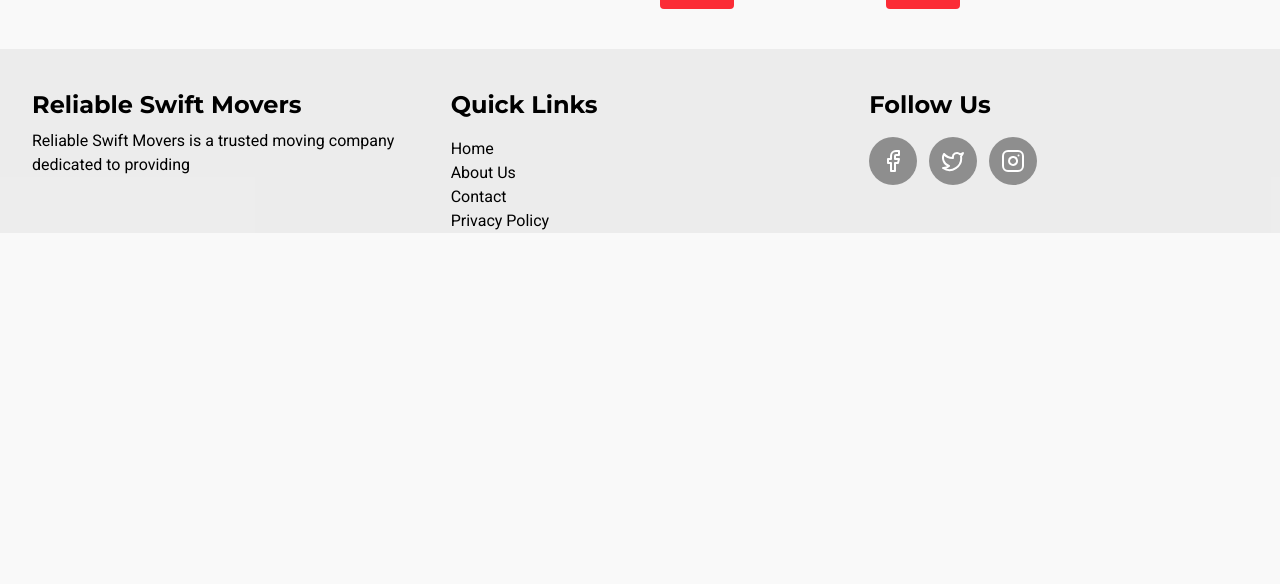
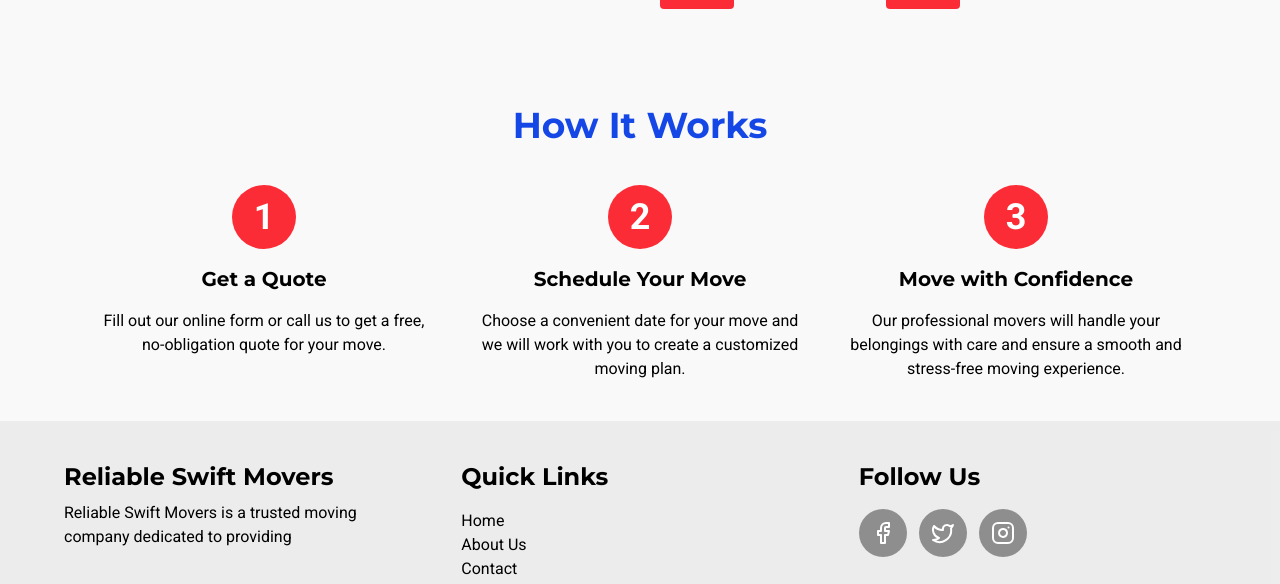
Before and after one commit to quophiBonney/reliableswiftmovers, a React (Vite) app: page /about in a window 1280 px wide. Shown: the part 586-1170 px from the top of the page. Before the commit the page ends 819 px from the top, so only its background shows below. Built offline with nearby package versions, Linux system fonts and the light colour scheme.

Commit message:
almost done with ui

```diff
--- a/src/components/AboutInfo.jsx
+++ b/src/components/AboutInfo.jsx
@@ -1,21 +1,38 @@
-import React from 'react'
-import {ChartNoAxesCombined, Van} from 'lucide-react'
+import React from "react";
+import { ChartNoAxesCombined, Van } from "lucide-react";
 
 const AboutInfo = () => {
   return (
     <section className="grid grid-cols-1 md:grid-cols-2 gap-10 mt-16 mb-10">
       <div>
-        <img src={"https://images.pexels.com/photos/6169010/pexels-photo-6169010.jpeg"} alt="" className="shadow-xl rounded-lg"/>
+        <img
+          src={
+            "https://images.pexels.com/photos/6169010/pexels-photo-6169010.jpeg"
+          }
+          alt=""
+          className="shadow-xl rounded-lg"
+        />
       </div>
       <div className="space-y-4">
-        <p className="text-red-500 text-base uppercase lg:mt-16">About -</p>
-        <h4 className="text-3xl font-bold">We are leader in moving companies in Canada</h4>
-        <p className="text-base">All Canada Van Lines (ACVL), among top moving companies in Alberta, provides tailored relocations across Canada with personalized attention. Our specialists securely pack, transport, and unpack using top techniques. With 2000+ satisfied customers, trust us for hassle-free moves tailored to your needs. We handle the details so you can move forward confidently</p>
+        <p className="text-red-500 text-base uppercase lg:mt-16 font-bold">
+          About -
+        </p>
+        <h4 className="text-3xl font-bold">
+          We are leader in moving companies in Canada
+        </h4>
+        <p className="text-base">
+          All Canada Van Lines (ACVL), among top moving companies in Alberta,
+          provides tailored relocations across Canada with personalized
+          attention. Our specialists securely pack, transport, and unpack using
+          top techniques. With 2000+ satisfied customers, trust us for
+          hassle-free moves tailored to your needs. We handle the details so you
+          can move forward confidently
+        </p>
         <div className="flex gap-10 mt-10">
           <div className="flex flex-col">
             <div className="flex gap-3 items-center">
               <div className="bg-red-500 p-3 rounded">
-                 <ChartNoAxesCombined color={"white"} size={50}/>
+                <ChartNoAxesCombined color={"white"} size={50} />
               </div>
               <div className="flex flex-col">
                 <p className="text-red-500 text-3xl font-bold">3000+</p>
@@ -26,7 +43,7 @@ const AboutInfo = () => {
           <div>
             <div className="flex gap-3 items-center">
               <div className="bg-red-500 p-3 rounded">
-                 <Van color={"white"} size={50}/>
+                <Van color={"white"} size={50} />
               </div>
               <div className="flex flex-col">
                 <p className="text-red-500 text-3xl font-bold">2000+</p>
@@ -37,7 +54,7 @@ const AboutInfo = () => {
         </div>
       </div>
     </section>
-  )
-}
+  );
+};
 
-export default AboutInfo
+export default AboutInfo;
--- a/src/components/Footer.jsx
+++ b/src/components/Footer.jsx
@@ -1,9 +1,9 @@
-import {Facebook,  Instagram, Twitter} from 'lucide-react'
+import { Facebook, Instagram, Twitter } from "lucide-react";
 
 import { Link } from "react-router-dom";
 const Footer = () => {
   return (
-    <footer className="bg-black/5 grid grid-cols-1 md:grid-cols-3 gap-10 px-4 md:px-8 text-black">
+    <footer className="bg-black/5 grid grid-cols-1 md:grid-cols-3 gap-10 px-4 md:px-8 lg:px-16 text-black">
       <div className="mt-10">
         <h3 className="text-2xl font-bold ">Reliable Swift Movers</h3>
         <p className="mt-2">
@@ -31,9 +31,24 @@ const Footer = () => {
       <div className="mt-10">
         <h3 className="text-2xl font-bold mb-4">Follow Us</h3>
         <div className="flex gap-3">
-             <Link to="#" className="bg-black/40 rounded-full p-3 flex justify-center items-center text-white"><Facebook/></Link>
-              <Link to="#" className="bg-black/40 rounded-full p-3 flex justify-center items-center text-white"><Twitter/></Link>
-               <Link to="#" className="bg-black/40 rounded-full p-3 flex justify-center items-center text-white"><Instagram/></Link>
+          <Link
+            to="#"
+            className="bg-black/40 rounded-full p-3 flex justify-center items-center text-white"
+          >
+            <Facebook />
+          </Link>
+          <Link
+            to="#"
+            className="bg-black/40 rounded-full p-3 flex justify-center items-center text-white"
+          >
+            <Twitter />
+          </Link>
+          <Link
+            to="#"
+            className="bg-black/40 rounded-full p-3 flex justify-center items-center text-white"
+          >
+            <Instagram />
+          </Link>
         </div>
       </div>
     </footer>
--- a/src/components/Moving.jsx
+++ b/src/components/Moving.jsx
@@ -2,7 +2,7 @@ import { Link } from "react-router-dom";
 import staff from "../assets/hero.png";
 const Moving = () => {
   return (
-    <section className="mt-16 lg:mt-20 grid grid-cols-1 lg:grid-cols-2 gap-10">
+    <section className="mt-16 lg:mt-24 grid grid-cols-1 lg:grid-cols-2 gap-10">
       <div className="space-y-4 lg:space-y-5">
         <p className="font-light text-xl leading-relaxed">
           If you are relocating or moving anywhere in <strong>Canada</strong>,
--- a/src/components/Navbar.jsx
+++ b/src/components/Navbar.jsx
@@ -34,7 +34,6 @@ export default function Navbar() {
       >
         {/* ================= DESKTOP ================= */}
         <div className="hidden md:flex items-center h-20 relative overflow-hidden">
-
           {/* LEFT SIDE */}
           <div className="flex items-center gap-24 w-full px-8 md:px-10 lg:px-24 z-10">
             <NavLink
@@ -68,18 +67,13 @@ export default function Navbar() {
 
           {/* ================= SKEW CTA AREA ================= */}
           <div className="absolute right-0 h-full w-[420px] flex items-center justify-center text-white">
-
             {/* Skewed Background ONLY */}
             <div className="absolute inset-0 bg-red-600 transform -skew-x-12 origin-left w-[150%]"></div>
 
             {/* Content (NOT skewed) */}
             <div className="relative text-center">
-              <p className="text-sm uppercase tracking-wider">
-                Call Us On
-              </p>
-              <p className="text-3xl font-extrabold">
-                1-587-500-0309
-              </p>
+              <p className="text-sm uppercase tracking-wider">Call Us On</p>
+              <p className="text-3xl font-extrabold">1-587-500-0309</p>
             </div>
           </div>
         </div>
@@ -92,9 +86,13 @@ export default function Navbar() {
 
           <button onClick={() => setOpen(!open)}>
             {open ? (
-              <X size={26} color="white" />
+              <div className="hover:cursor-pointer bg-white p-2 rounded">
+                <X size={26} color={"red"} />
+              </div>
             ) : (
-              <Menu size={26} color="white" />
+              <div className="hover:cursor-pointer bg-white p-2 rounded">
+                <Menu size={26} color={"red"} />
+              </div>
             )}
           </button>
         </div>
--- /dev/null
+++ b/src/components/Steps.jsx
@@ -0,0 +1,45 @@
+import React from "react";
+
+const Steps = () => {
+  return (
+    <section className="mt-16 lg:mt-24 mb-10">
+      <h2 className="text-3xl md:text-4xl font-bold text-center mb-10 text-blue-700">
+        How It Works
+      </h2>
+      <div className="grid grid-cols-1 md:grid-cols-3 gap-10">
+        <div className="flex flex-col items-center space-y-4">
+          <div className="bg-red-500 text-white rounded-full w-16 h-16 p-4 font-bold text-4xl flex items-center justify-center">
+            1
+          </div>
+          <h3 className="text-xl font-bold">Get a Quote</h3>
+          <p className="text-center">
+            Fill out our online form or call us to get a free, no-obligation
+            quote for your move.
+          </p>
+        </div>
+        <div className="flex flex-col items-center space-y-4">
+          <div className="bg-red-500 text-white rounded-full w-16 h-16 p-4 font-bold text-4xl flex items-center justify-center">
+            2
+          </div>
+          <h3 className="text-xl font-bold">Schedule Your Move</h3>
+          <p className="text-center">
+            Choose a convenient date for your move and we will work with you to
+            create a customized moving plan.
+          </p>
+        </div>
+        <div className="flex flex-col items-center space-y-4">
+          <div className="bg-red-500 text-white rounded-full w-16 h-16 p-4 font-bold text-4xl flex items-center justify-center">
+            3
+          </div>
+          <h3 className="text-xl font-bold">Move with Confidence</h3>
+          <p className="text-center">
+            Our professional movers will handle your belongings with care and
+            ensure a smooth and stress-free moving experience.
+          </p>
+        </div>
+      </div>
+    </section>
+  );
+};
+
+export default Steps;
--- a/src/components/TestimonialSlider.jsx
+++ b/src/components/TestimonialSlider.jsx
@@ -128,7 +128,7 @@ const TestimonialSlider = () => {
               </div>
 
               {/* Testimonial Message */}
-              <p className="text-gray-600 text-center leading-relaxed flex-grow">
+              <p className="text-gray-800 text-center leading-relaxed flex-grow">
                 "{testimonial.message}"
               </p>
 
--- a/src/components/TollFree.jsx
+++ b/src/components/TollFree.jsx
@@ -1,5 +1,3 @@
-import React from "react";
-
 const TollFree = () => {
   return (
     <section className="mt-16 lg:mt-20 flex flex-col justify-center items-center space-y-3 bg-red-500 text-white p-10 md:p-16">
--- a/src/pages/About.jsx
+++ b/src/pages/About.jsx
@@ -1,12 +1,14 @@
 import React from "react";
 import AboutInfo from "../components/AboutInfo";
+import Steps from "../components/Steps";
 
 const About = () => {
   return (
     <>
-    <div className="px-4 md:px-8 lg:px-24">
-      <AboutInfo/>
-    </div>
+      <div className="px-4 md:px-8 lg:px-24">
+        <AboutInfo />
+        <Steps />
+      </div>
     </>
   );
 };
```
Lines whose indentation alone changed are shown as unchanged.
